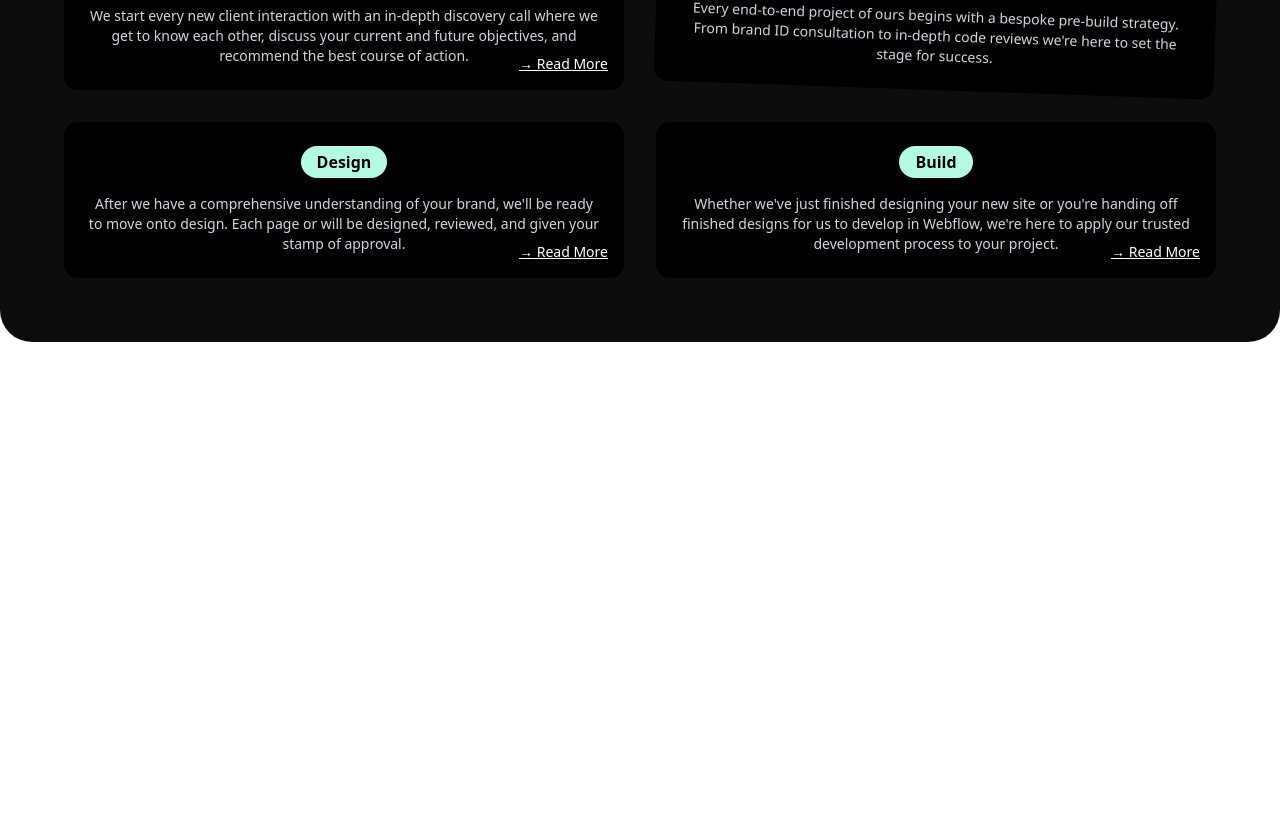
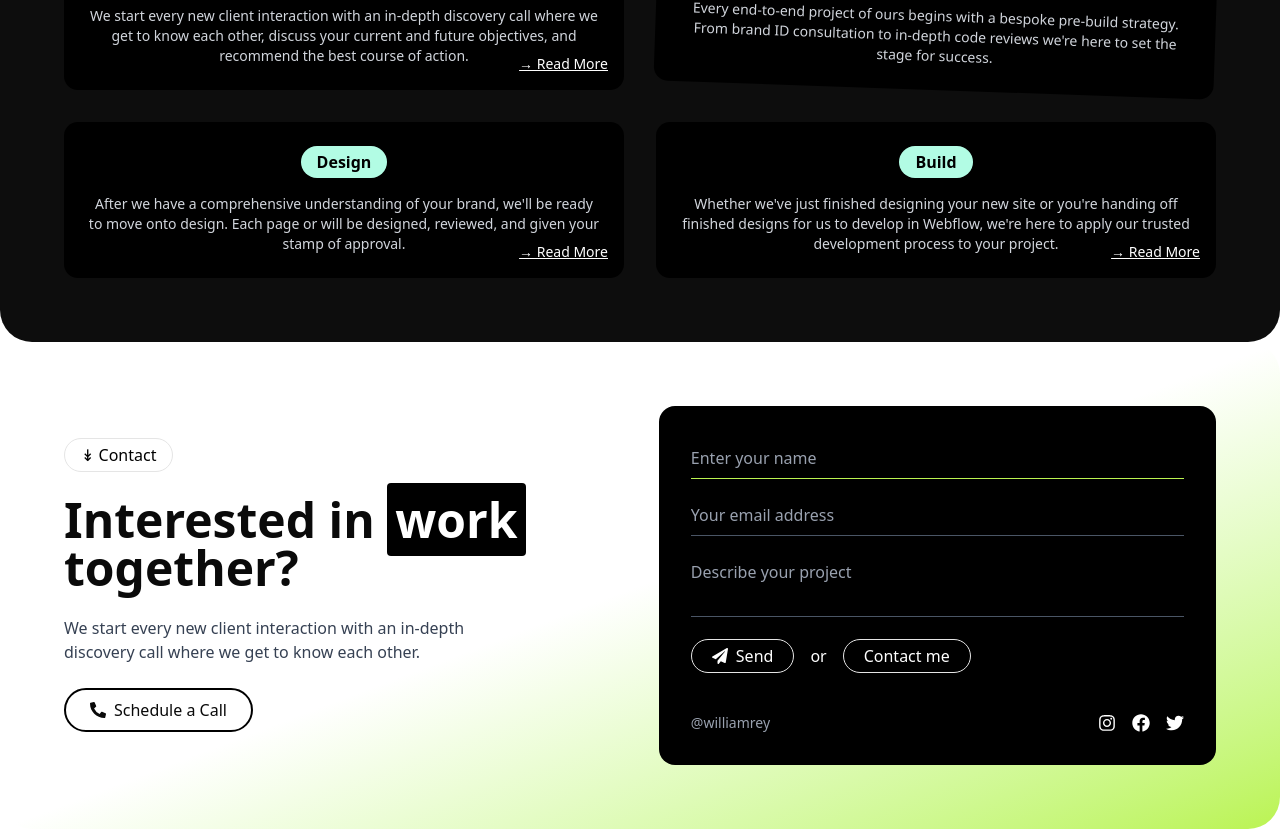
Before and after one commit to minhaj-uddin-arif-23/develop-ui-task, a Next.js app: page / in a window 1280 px wide. Shown: the part 2856-3685 px from the top of the page. Before the commit the page ends 3198 px from the top, so only its background shows below. Built offline with nearby package versions, Linux system fonts and the light colour scheme.

Commit message:
contactSection added

```diff
--- a/src/app/page.tsx
+++ b/src/app/page.tsx
@@ -13,7 +13,7 @@ export default function Home() {
       <Skills />
       <Development />
       <WorkProcess />
-      {/* <ContactSection /> */}
+      <ContactSection />
     </div>
   );
 }
```
